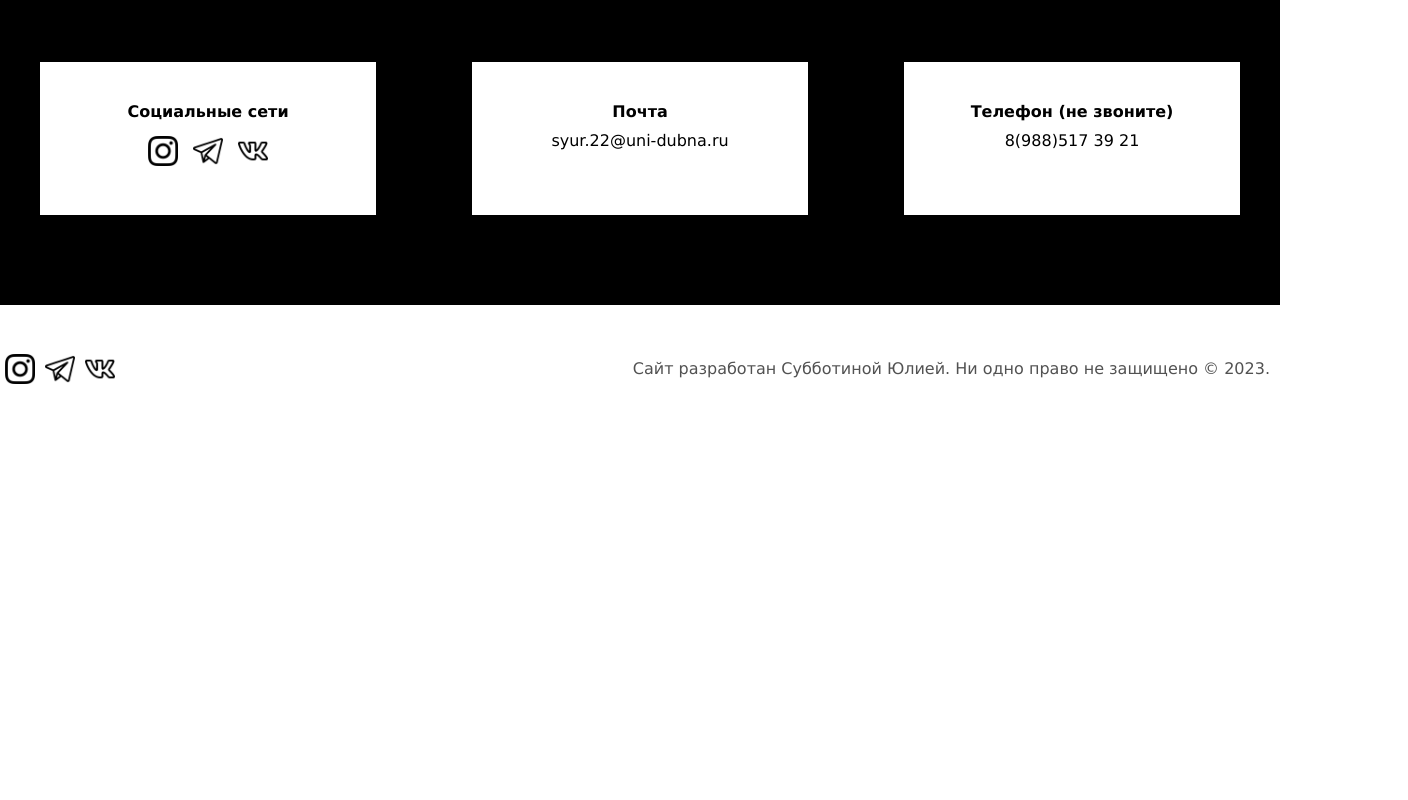
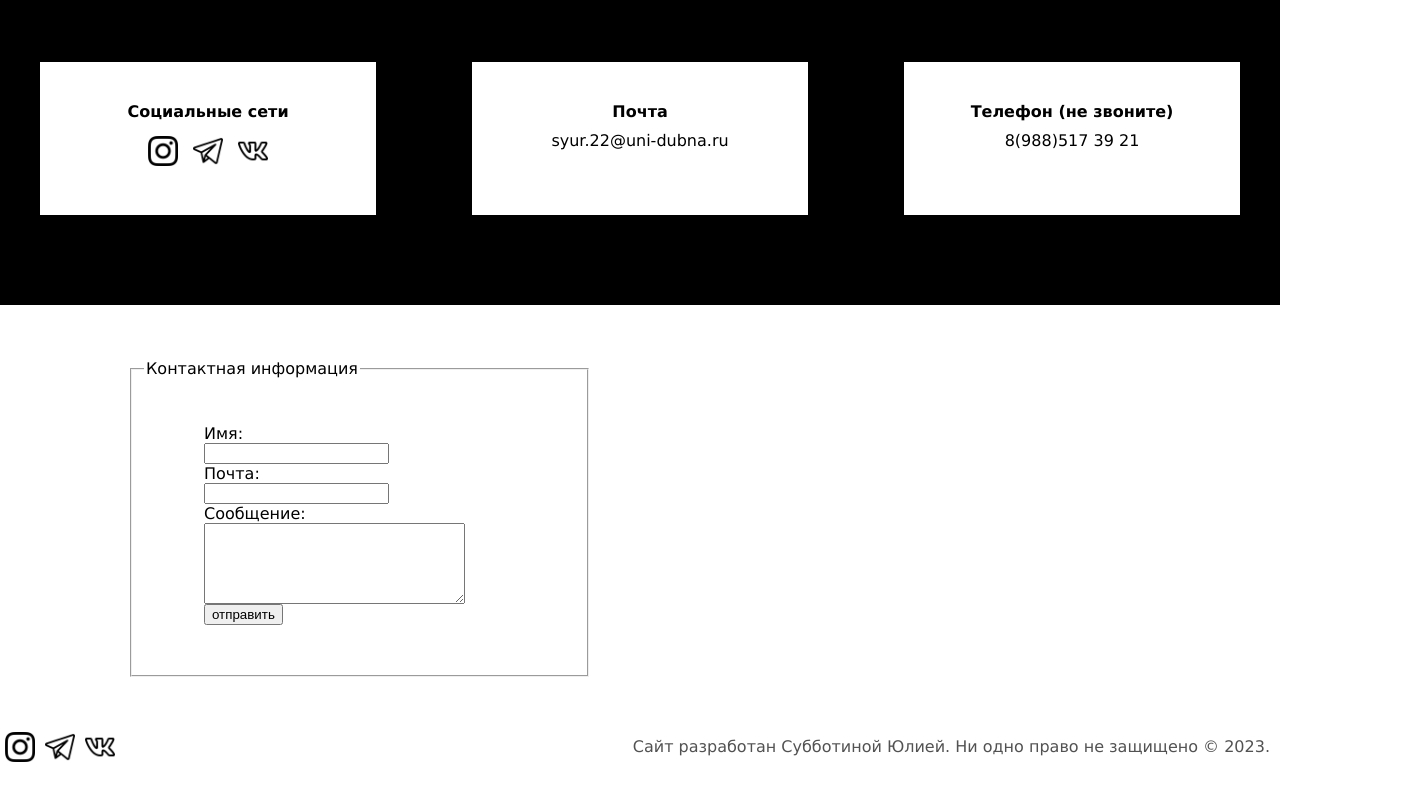
Before and after one commit to JulianneSu/zad6, a plain HTML site: page pages/contacts.html in a window 1280 px wide. Shown: the part 378-1178 px from the top of the page, 1408 px wide, since content can reach past the window. Before the commit the page ends 806 px from the top, so only its background shows below. Drawn offline with Linux system fonts and the light colour scheme.

Commit message:
aaaaaaaa

```diff
--- a/css/styles.css
+++ b/css/styles.css
@@ -322,3 +322,20 @@ position:relative;
 top: -4px;
 
 }
+
+.contacts_flex
+{
+  margin: 50px 10% 50px 10%;
+  display: flex;
+  width: 100%;
+
+}
+
+.contacts_elements
+{
+  margin: 30px 100px 30px 50px ;
+  display: flex;
+  flex-direction: column;
+  align-items: flex-start;
+  padding: 10px;
+}
--- a/pages/contacts.html
+++ b/pages/contacts.html
@@ -48,6 +48,29 @@
 </div>
 
 
+<div class = "contacts_flex">
+
+    <form >
+         <fieldset>
+        <legend>Контактная информация</legend>
+    <div class = "contacts_elements">
+        <label for = "name">Имя:</label>
+        <input type = "text" name = "email" id = "email">
+
+
+        <label for = "email">Почта:</label>
+        <input type = "text" name = "email" id = "email">
+
+        <label for = "message">Сообщение:</label>
+        <textarea name = "message" id = "email" cols = "30" rows = "5"></textarea>
+
+
+        <input type = "submit" value = "отправить">
+ </div>
+   </fieldset>
+</form>
+</div>
+
 
 </main>
 
```
